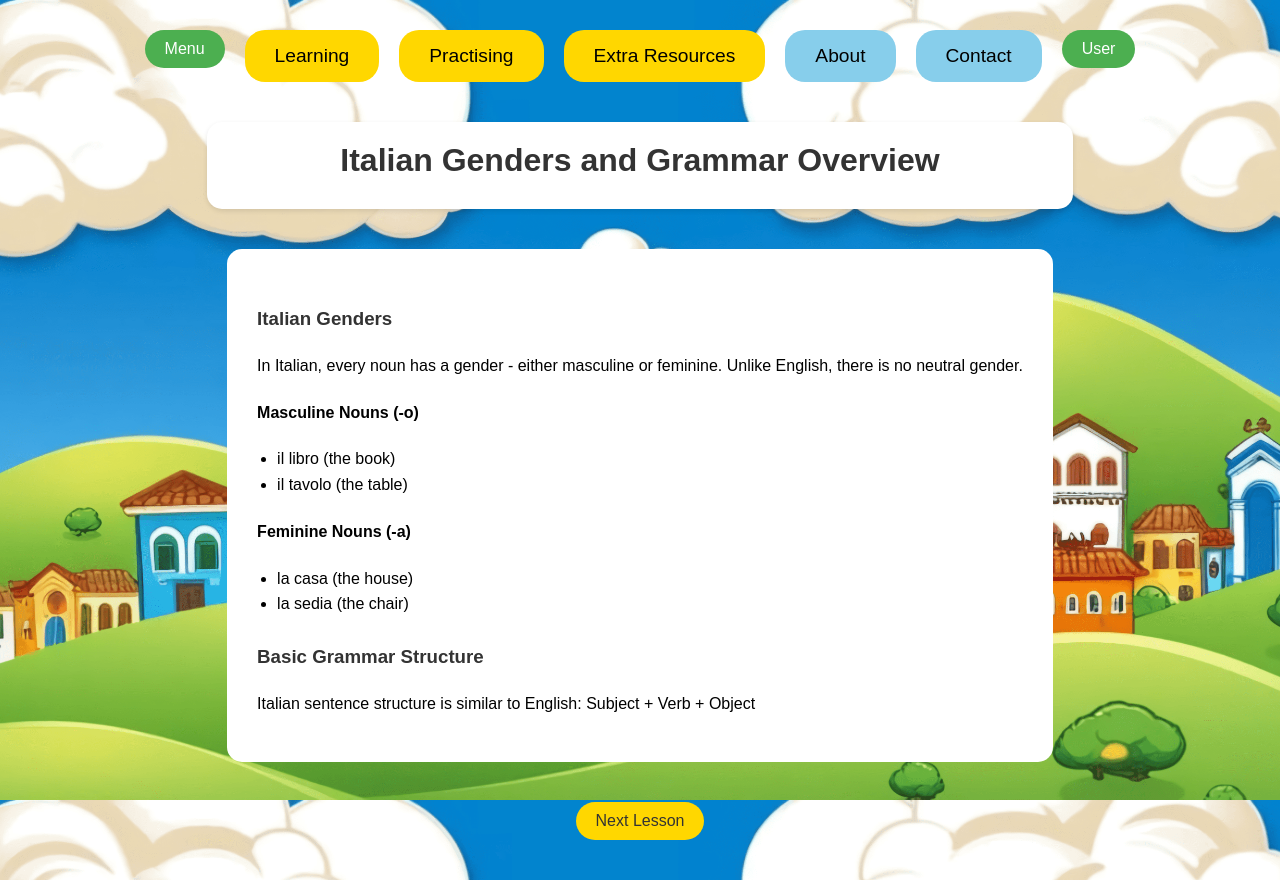
After one commit to AlessioDiB/I_Learn_Italiano, a Flask app: page /learning/grammar/1 in a window 1280 px wide. The commit adds this page. Run offline with Flask 3, Linux system fonts and the light colour scheme.

Commit message:
Learning Part completed

```diff
--- a/app.py
+++ b/app.py
@@ -2,9 +2,9 @@ from flask import Flask, render_template, url_for, request, redirect, flash, ses
 from flask_sqlalchemy import SQLAlchemy
 from datetime import datetime
 from werkzeug.security import generate_password_hash, check_password_hash
-from models import db, User, VocabularyItem, PhraseItem
+from models import db, User, VocabularyItem, PhraseItem, GrammarLesson
 import os
-from routes.learning import learning, init_vocabulary, init_phrases
+from routes.learning import learning, init_vocabulary, init_phrases, init_grammar
 from routes.practicing import practicing
 
 app = Flask(__name__)
@@ -92,4 +92,5 @@ if __name__ == '__main__':
         db.create_all()  # This creates the database tables
         init_vocabulary()
         init_phrases()
+        init_grammar()
     app.run(debug=True)
--- a/routes/learning.py
+++ b/routes/learning.py
@@ -1,5 +1,5 @@
 from flask import Blueprint, render_template, redirect, url_for
-from models import VocabularyItem, PhraseItem, db
+from models import VocabularyItem, PhraseItem, db, GrammarLesson
 
 learning = Blueprint('learning', __name__)
 
@@ -103,6 +103,8 @@ def init_vocabulary():
             vocab_item = VocabularyItem(**item)
             db.session.add(vocab_item)
 
+        db.session.commit()
+
 
 @learning.route('/learning/phrases/<int:lesson_number>')
 def phrases_lesson(lesson_number):
@@ -194,3 +196,69 @@ def init_phrases():
 
 
         db.session.commit()
+
+
+
+@learning.route('/learning/grammar/<int:lesson_number>')
+def grammar_lesson(lesson_number):
+    if lesson_number not in [1, 2]:
+        return redirect(url_for('learning.index'))
+
+    grammar_item = GrammarLesson.query.filter_by(lesson_number=lesson_number).first()
+    return render_template('grammar_lesson.html',
+                         lesson=grammar_item,
+                         lesson_number=lesson_number)
+
+def init_grammar():
+    if GrammarLesson.query.first() is None:
+        lessons = [
+            {
+                'title': 'Italian Genders and Grammar Overview',
+                'content': '''
+                <h3>Italian Genders</h3>
+                <p>In Italian, every noun has a gender - either masculine or feminine. Unlike English, there is no neutral gender.</p>
+
+                <h4>Masculine Nouns (-o)</h4>
+                <ul>
+                    <li>il libro (the book)</li>
+                    <li>il tavolo (the table)</li>
+                </ul>
+
+                <h4>Feminine Nouns (-a)</h4>
+                <ul>
+                    <li>la casa (the house)</li>
+                    <li>la sedia (the chair)</li>
+                </ul>
+
+                <h3>Basic Grammar Structure</h3>
+                <p>Italian sentence structure is similar to English: Subject + Verb + Object</p>
+                ''',
+                'lesson_number': 1,
+                'category': 'grammar_basics'
+            },
+            {
+                'title': 'Italian Alphabet and Pronunciation',
+                'content': '''
+                <h3>The Italian Alphabet</h3>
+                <p>The Italian alphabet has 21 letters (missing K, W, X, Y, J)</p>
+
+                <h4>Key Differences from English</h4>
+                <ul>
+                    <li>C: "ch" before e/i, "k" before a/o/u</li>
+                    <li>G: "j" before e/i, "g" before a/o/u</li>
+                    <li>H: Always silent</li>
+                    <li>R: Rolled/trilled</li>
+                </ul>
+
+                <h4>Vowels</h4>
+                <p>A (ah), E (eh), I (ee), O (oh), U (oo)</p>
+                ''',
+                'lesson_number': 2,
+                'category': 'pronunciation'
+            }
+        ]
+
+        for lesson in lessons:
+            grammar_item = GrammarLesson(**lesson)
+            db.session.add(grammar_item)
+        db.session.commit()
--- a/static/css/main.css
+++ b/static/css/main.css
@@ -396,3 +396,43 @@ body, html {
     color: #444;
     font-size: 1.2em;
 }
+
+
+/* Grammar Lessons */
+
+.grammar-content {
+    background: white;
+    border-radius: 15px;
+    padding: 30px;
+    margin: 20px 0;
+    line-height: 1.6;
+}
+
+.grammar-content h3 {
+    color: #333;
+    margin-top: 25px;
+}
+
+.grammar-content ul {
+    margin: 15px 0;
+    padding-left: 20px;
+}
+
+
+/* Green Button Menu */
+
+.green-button {
+    background-color: #4CAF50;
+    border: none;
+    border-radius: 20px;
+    padding: 10px 20px;
+    color: white;
+    font-size: 1em;
+    cursor: pointer;
+    transition: transform 0.3s ease, background-color 0.3s ease;
+}
+
+.green-button:hover {
+    transform: scale(1.1);
+    background-color: #3e8e41;
+}
--- a/templates/base.html
+++ b/templates/base.html
@@ -9,12 +9,14 @@
 </head>
 <body>
     <div class="navbar">
+        <a href="{{ url_for('index') }}"><button class="green-button">Menu</button></a>
         <a href="/learning"><button class="yellow-button">Learning</button></a>
+        <a href="/practising"><button class="yellow-button">Practising</button></a>
         <a href="/extra-resources"><button class="yellow-button">Extra Resources</button></a>
-        <a href="/practising"><button class="yellow-button">Practising</button></a>
         <a href="/about"><button class="blue-button">About</button></a>
         <a href="/contact"><button class="blue-button">Contact</button></a>
         <a href="/user"><button class="green-button">User</button></a>
+
     </div>
     {% block body %}{% endblock %}
 </body>
--- /dev/null
+++ b/templates/grammar_lesson.html
@@ -0,0 +1,26 @@
+<!-- templates/grammar_lesson.html -->
+{% extends 'base.html' %}
+{% block head %}
+<title>Grammar Lesson {{ lesson_number }}</title>
+{% endblock %}
+
+{% block body %}
+<div class="content">
+    <header class="lesson-header">
+        <h1>{{ lesson.title }}</h1>
+    </header>
+
+    <div class="grammar-content">
+        {{ lesson.content|safe }}
+    </div>
+
+    <div class="lesson-navigation">
+        {% if lesson_number > 1 %}
+        <a href="{{ url_for('learning.grammar_lesson', lesson_number=lesson_number-1) }}" class="nav-button">Previous Lesson</a>
+        {% endif %}
+        {% if lesson_number < 2 %}
+        <a href="{{ url_for('learning.grammar_lesson', lesson_number=lesson_number+1) }}" class="nav-button">Next Lesson</a>
+        {% endif %}
+    </div>
+</div>
+{% endblock %}
```
Also changed, not shown: models.py (+8 -0 lines), templates/learning.html (+8 -7 lines), instance/test.db.
